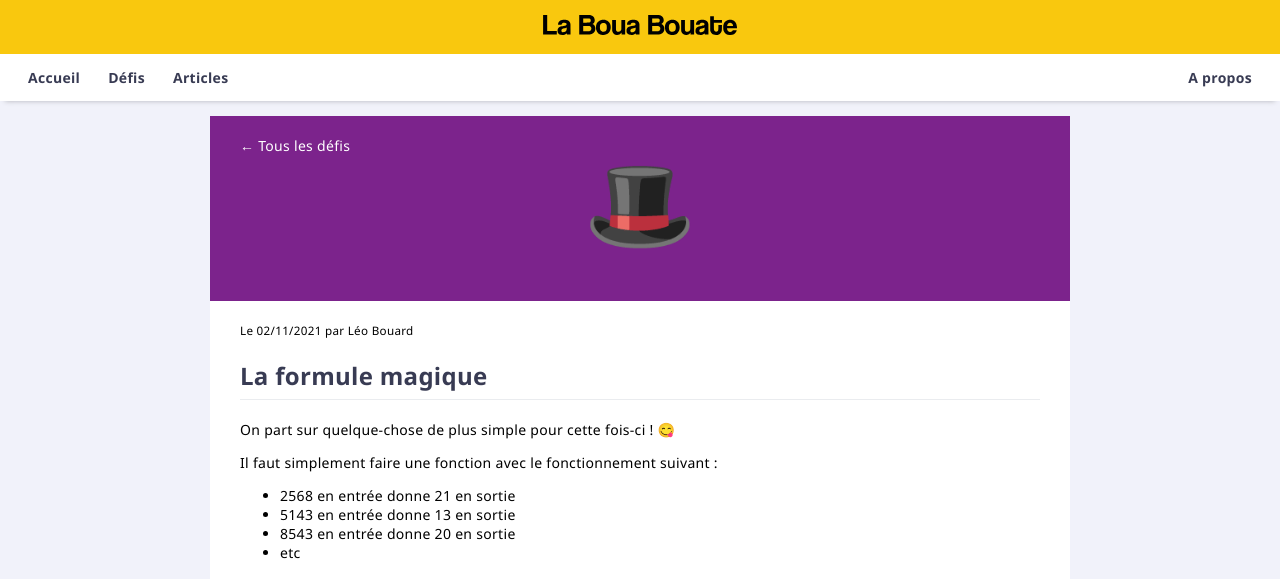
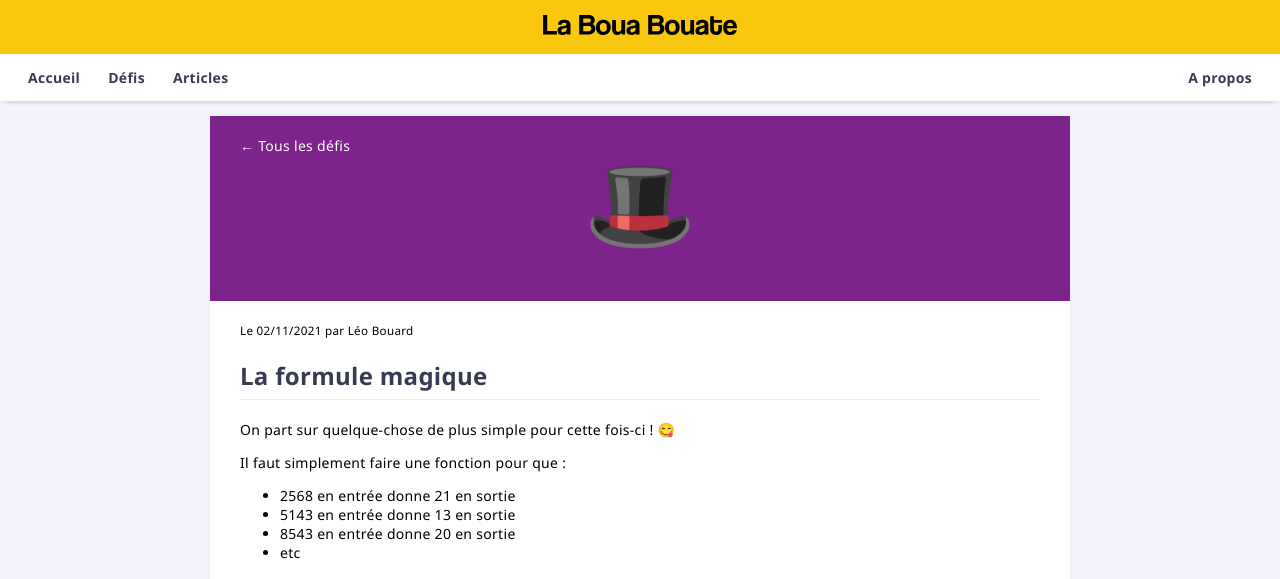
Before and after one commit to leobouard/leobouard.github.io, a Jekyll site: the page built from _posts/2021-11-02-la-formule-magique.md, in a window 1280 px wide. Shown: the top 579 px of the page. Built offline with Jekyll 4.4.1, drawn with Linux system fonts in a browser that asks for light colours.

Commit message:
Update 2021-11-02-la-formule-magique.md

```diff
--- a/_posts/2021-11-02-la-formule-magique.md
+++ b/_posts/2021-11-02-la-formule-magique.md
@@ -9,7 +9,7 @@ icon: 🎩
 
 On part sur quelque-chose de plus simple pour cette fois-ci ! 😋
 
-Il faut simplement faire une fonction avec le fonctionnement suivant :
+Il faut simplement faire une fonction pour que :
 
 - 2568 en entrée donne 21 en sortie
 - 5143 en entrée donne 13 en sortie
```
